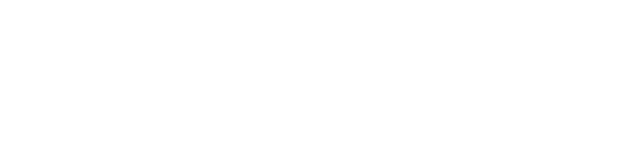
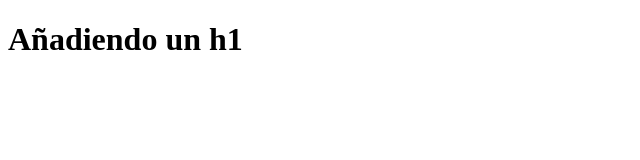
Before and after one commit to Alex3glez/js-clases, a plain HTML site: page index.html in a window 1280 px wide. Shown: the whole page, without its empty margins (0-640 px from the left). Drawn offline with Linux system fonts and the light colour scheme.

Commit message:
Se añade h1 y archivo example.txt

```diff
--- a/index.html
+++ b/index.html
@@ -6,6 +6,6 @@
     <title>Document</title>
 </head>
 <body>
-
+    <h1>Añadiendo un h1</h1>
 </body>
 </html>
```
Also changed, not shown: example.txt (added).
